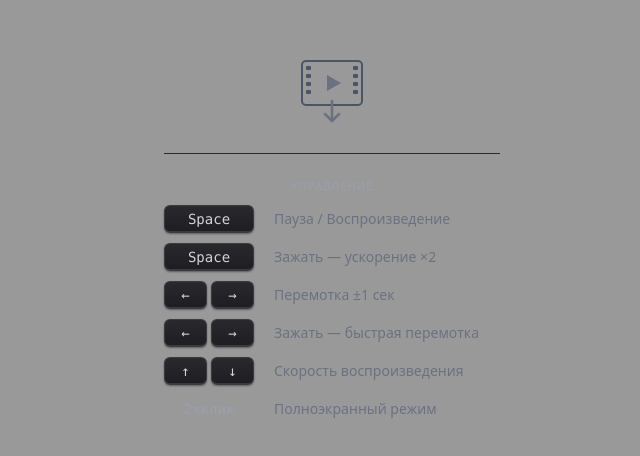
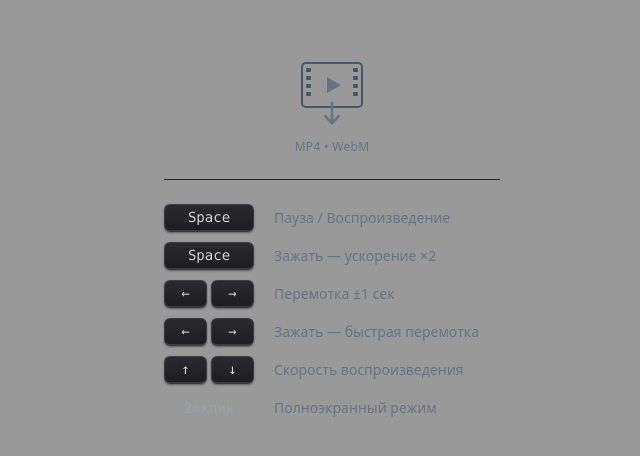
Before and after one commit to energet666/videoplayer, a Svelte app: page / in a window 1280 px wide. Shown: the part 164-620 px from the top of the page, without its empty margins (308-948 px from the left). Built offline with nearby package versions, Linux system fonts and the light colour scheme.

Commit message:
Restrict supported video formats and update welcome screen design; remove header

```diff
--- a/package.json
+++ b/package.json
@@ -45,11 +45,7 @@
       {
         "ext": [
           "mp4",
-          "mkv",
-          "avi",
-          "mov",
-          "webm",
-          "m4v"
+          "webm"
         ],
         "name": "Video",
         "description": "Video File",
--- a/src/App.svelte
+++ b/src/App.svelte
@@ -34,10 +34,7 @@
     if (dt && dt.files && dt.files.length > 0) {
       const file = dt.files[0];
       // Check if video
-      if (
-        file.type.startsWith("video/") ||
-        file.name.match(/\.(mp4|mkv|webm|mov|avi)$/i)
-      ) {
+      if (file.type.startsWith("video/") || file.name.match(/\.(mp4|webm)$/i)) {
         // Revoke previous URL if exists to free memory
         if (videoSrc && videoSrc.startsWith("blob:")) {
           URL.revokeObjectURL(videoSrc);
@@ -98,8 +95,11 @@
         class:scale-105={isDragging}
       >
         <!-- Drop Video Icon -->
-        <div class="flex flex-col items-center">
+        <div class="flex flex-col items-center gap-2">
           <DropVideoIcon {isDragging} />
+          <p class="text-xs text-gray-500 font-medium tracking-wide">
+            MP4 • WebM
+          </p>
         </div>
 
         <!-- Divider -->
@@ -107,11 +107,6 @@
 
         <!-- Keyboard Shortcuts -->
         <div class="w-full text-sm text-gray-500 space-y-2">
-          <p
-            class="text-gray-400 text-[11px] uppercase tracking-widest font-medium mb-3 text-center"
-          >
-            Управление
-          </p>
           <div class="grid grid-cols-[90px_1fr] gap-x-5 gap-y-2.5 items-center">
             <div class="flex gap-1"><kbd class="flex-1">Space</kbd></div>
             <span>Пауза / Воспроизведение</span>
```
